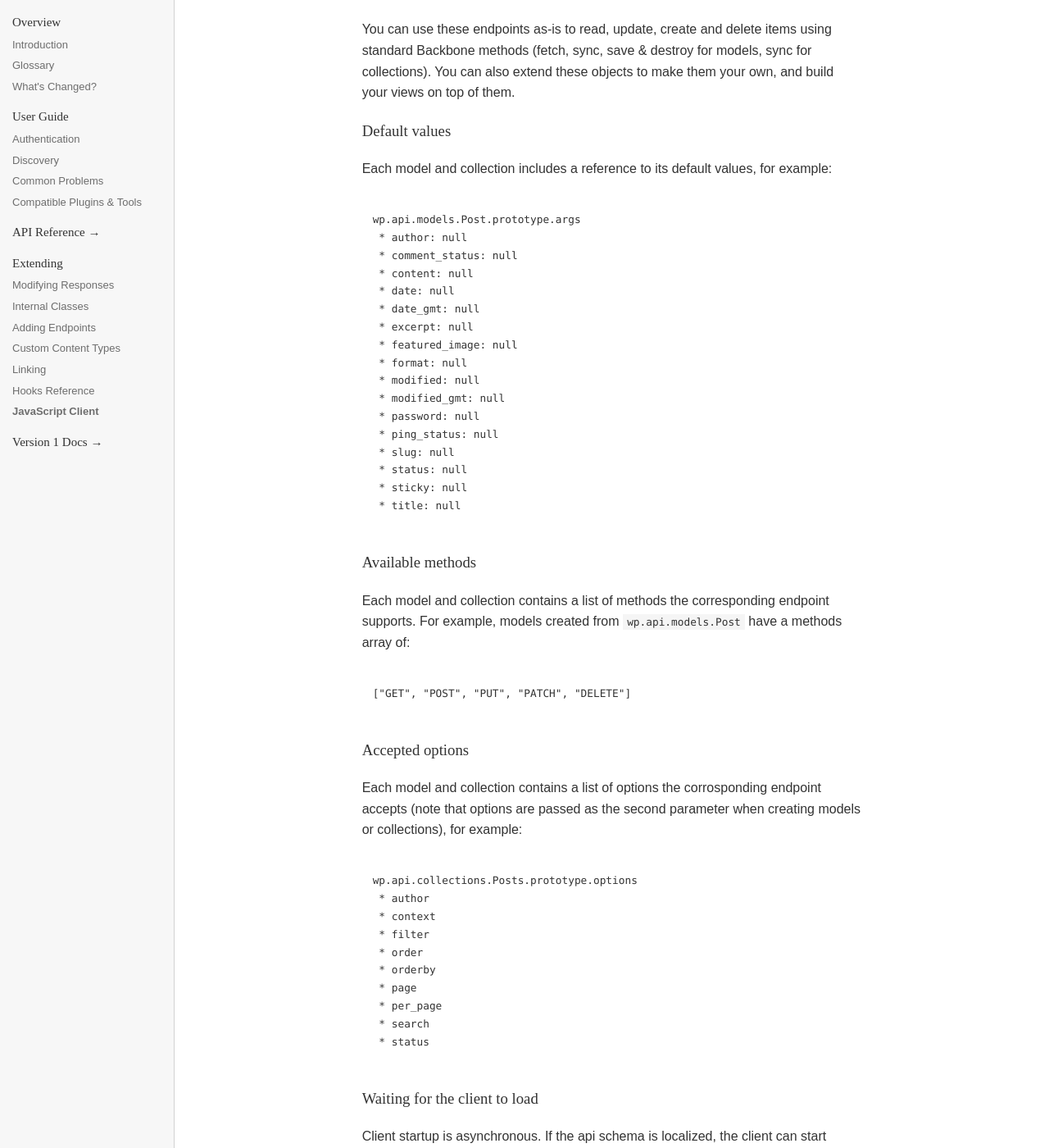
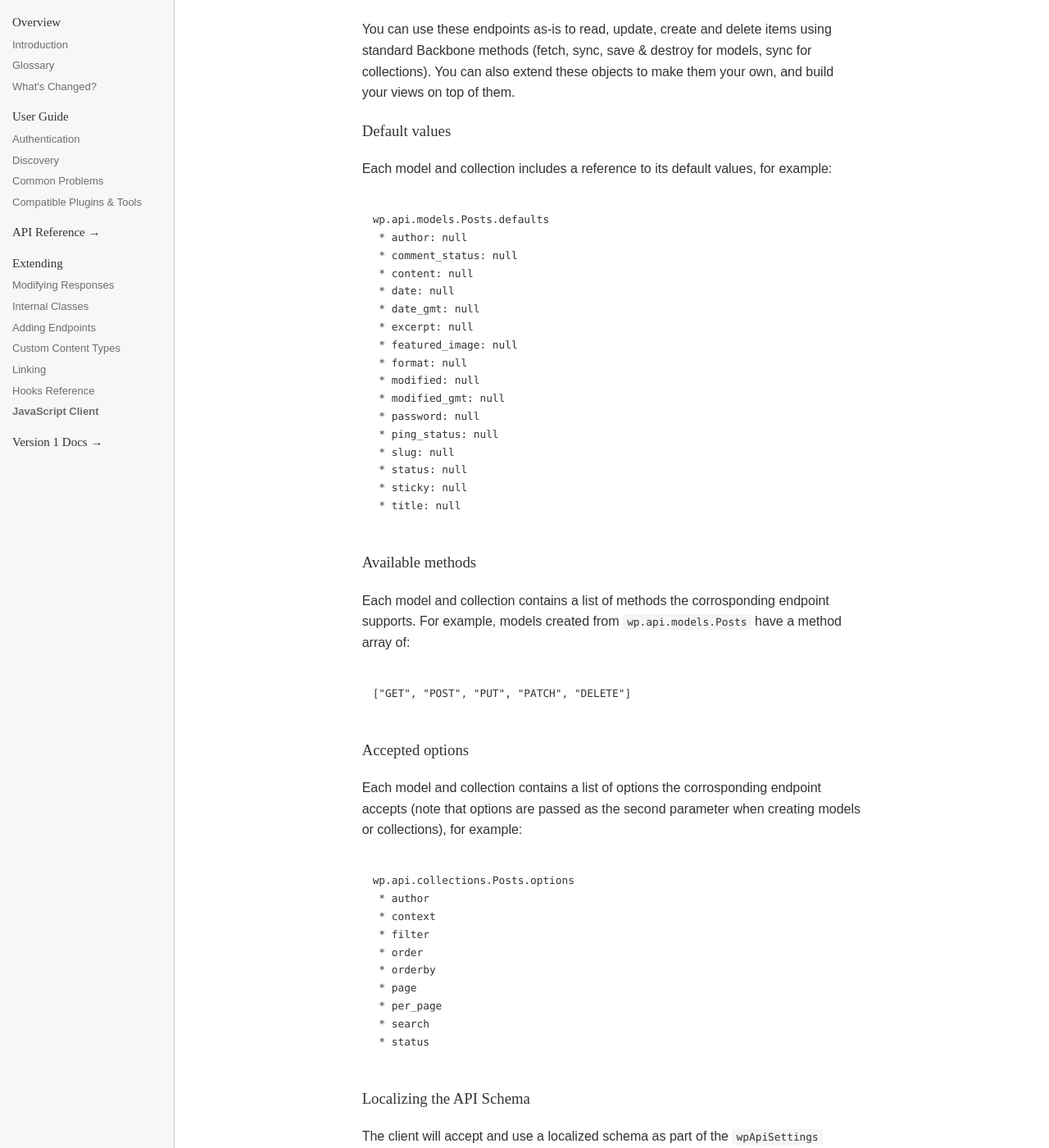
Before and after one commit to WP-API/docs-v2, a Jekyll site: the page built from extending/javascript-client/index.md, in a window 1280 px wide and 1400 px high, scrolled down 1396 px. Shown: the whole window at 82% size. Built offline with Jekyll 4.4.1, drawn with Linux system fonts in a browser that asks for light colours; some of the changed text lies outside the part shown.

Commit message:
Update index.md

````diff
--- a/extending/javascript-client/index.md
+++ b/extending/javascript-client/index.md
@@ -63,7 +63,7 @@ You can use these endpoints as-is to read, update, create and delete items using
 Each model and collection includes a reference to its default values, for example:
 
 ```
-wp.api.models.Post.prototype.args
+wp.api.models.Posts.defaults
  * author: null
  * comment_status: null
  * content: null
@@ -84,7 +84,7 @@ wp.api.models.Post.prototype.args
 
 ### Available methods
 
-Each model and collection contains a list of methods the corresponding endpoint supports. For example, models created from `wp.api.models.Post` have a methods array of:
+Each model and collection contains a list of methods the corrosponding endpoint supports. For example, models created from `wp.api.models.Posts` have a method array of:
 
 ```
 ["GET", "POST", "PUT", "PATCH", "DELETE"]
@@ -95,7 +95,7 @@ Each model and collection contains a list of methods the corresponding endpoint
 Each model and collection contains a list of options the corrosponding endpoint accepts (note that options are passed as the second parameter when creating models or collections), for example:
 
 ```
-wp.api.collections.Posts.prototype.options
+wp.api.collections.Posts.options
  * author
  * context
  * filter
@@ -106,6 +106,9 @@ wp.api.collections.Posts.prototype.options
  * search
  * status
 ```
+
+### Localizing the API Schema
+The client will accept and use a localized schema as part of the `wpApiSettings` object. The Schema is currently not passed by default; instead the client makes an ajax request to the API to load the Schema, then caches it in the browser's session storage (if available). Activating the client-js plugin with `SCRIPT_DEBUG` enabled uses a localized Schema. Check the [client-js example](https://github.com/WP-API/client-js/blob/master/client-js.php) or this branch which [attempts to only localize the schema once per client](https://github.com/WP-API/client-js/compare/features/only-localize-schma-once?expand=1).
 
 ### Waiting for the client to load
 Client startup is asynchronous. If the api schema is localized, the client can start immediately; if not the client makes an ajax request to load the schema. The client exposes a load promise for provide a reliable wait to wait for client to be ready:
@@ -202,4 +205,34 @@ All collections support pagination automatically, and you can get the next page
 postsCollection.more();
 ```
 
-If you add custom endpoints to the api they will also become available as models/collections. For example, you will get new models and collections when you [add REST API support to your custom post type](http://v2.wp-api.org/extending/custom-content-types/). Note: because the schema is stored in the user's session cache to avoid re-fetchingyou may need to open a new tab to get a new read of the Schema.
+to get page 5 of a collection:
+
+```js
+posts.fetch( { data: { page: 5 }  } );
+```
+
+check if the collection has any more posts:
+
+```js
+posts.hasMore();
+```
+
+### Working With Revisions
+You can access post or page revisions using the PostRevisions or PageRevisions collections or through the Post or Page collection.
+
+For example, to get a collection of all revisions of post ID 1:
+```
+var revisions = new wp.api.collections.PostRevisions({}, { parent: 1 });
+```
+
+Revision collections can also be accessed via their parent's collection. This example makes 2 HTTP requests instead of one, but now the original post and its revisions are avaible:
+
+```
+var post = new wp.api.models.Post( { id: 1 } );
+post.fetch();
+post.getRevisions().done( function( revisions ){
+console.log( revisions );
+});
+```
+
+If you add custom endpoints to the api they will also become available as models/collections. For example, you will get new models and collections when you [add REST API support to your custom post type](http://v2.wp-api.org/extending/custom-content-types/). Note: because the schema is stored in the user's session cache to avoid re-fetching, you may need to open a new tab to get a new read of the Schema.
````
